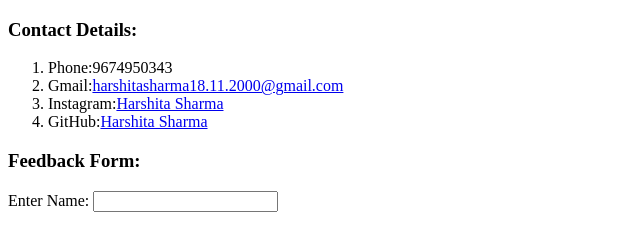
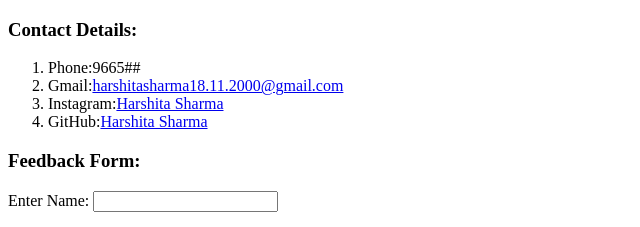
Before and after one commit to harshitaasharma/cv, a plain HTML site: page Contact Details.html in a window 1280 px wide. Shown: the top 227 px of the page, 0-640 px from the left. Drawn offline with Linux system fonts and the light colour scheme.

Commit message:
Update Contact Details.html

```diff
--- a/Contact Details.html
+++ b/Contact Details.html
@@ -7,7 +7,7 @@
   <body>
     <h3>Contact Details:</h3>
     <ol>
-      <li>Phone:9674950343</li>
+      <li>Phone:9665##</li>
       <li>Gmail:<a href="harshitasharma18.11.2000@gmail.com">harshitasharma18.11.2000@gmail.com</a></li>
       <li>Instagram:<a href="https://www.instagram.com/mostlyharshita/?hl=en">Harshita Sharma</a></li>
       <li>GitHub:<a href="https://github.com/harshitaasharma">Harshita Sharma</a></li>
```
